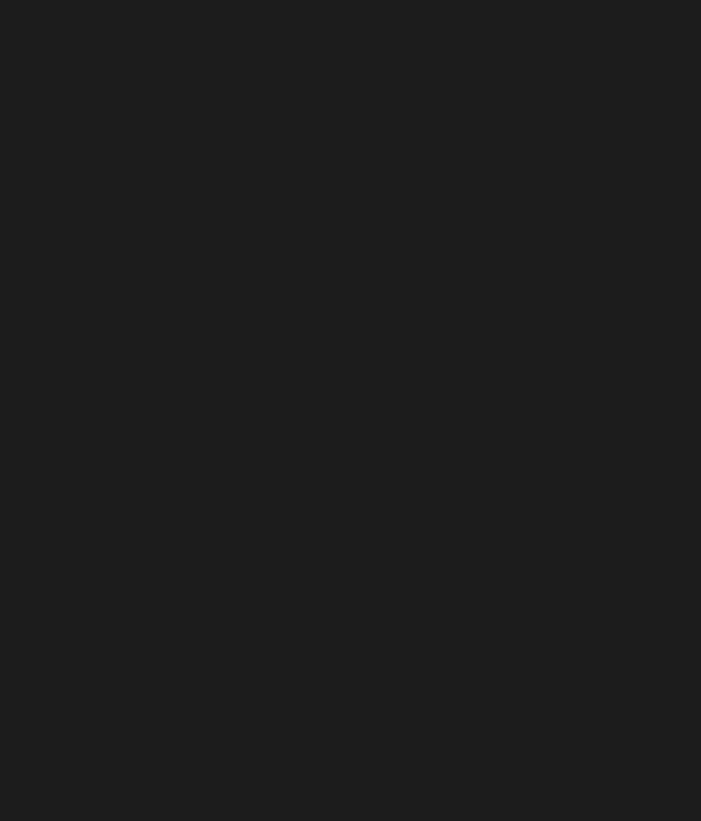
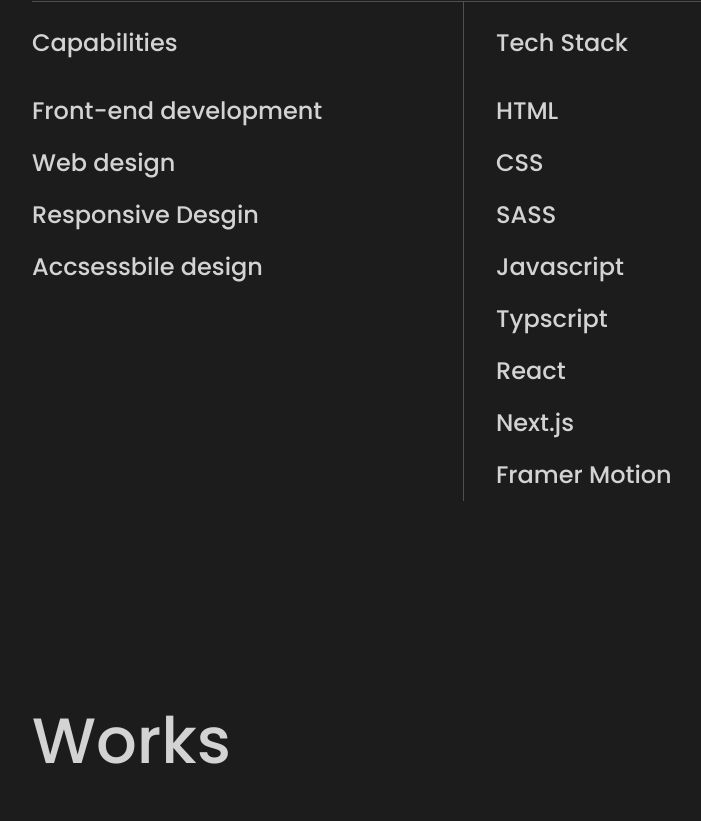
Before and after one commit to semsi-gungor/personal-portfolio, a Next.js app: page / in a window 1280 px wide. Shown: the part 1339-2160 px from the top of the page, without its empty margins (160-861 px from the left). Before the commit the page ends 1028 px from the top, so only its background shows below. Built offline with nearby package versions, Linux system fonts and the light colour scheme.

Commit message:
chore: update main page with new sections

```diff
--- a/src/app/page.tsx
+++ b/src/app/page.tsx
@@ -1,9 +1,15 @@
+import About from "@/components/About";
+import Contact from "@/components/Contact";
 import Home from "@/components/Home";
+import Works from "@/components/Works";
 
 export default function Page() {
   return (
     <main>
       <Home />
+      <About />
+      <Works />
+      <Contact />
     </main>
   );
 }
```
